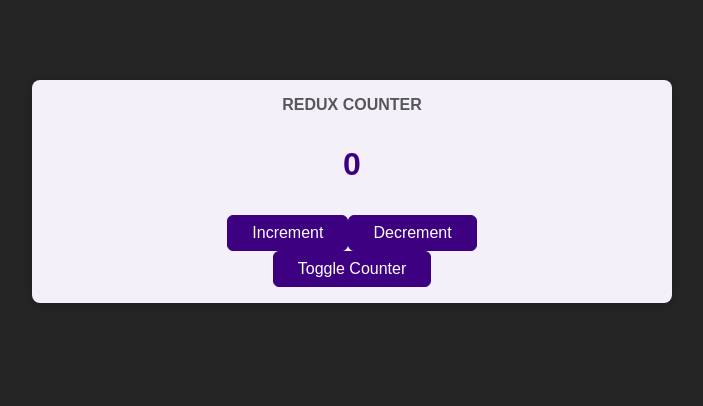
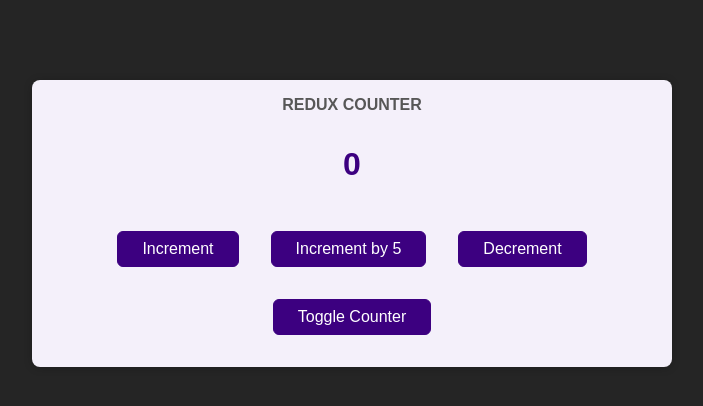
Before and after one commit to Simranjit884/redux-counter, a React (Create React App) app: page / in a window 1280 px wide. Shown: the top 406 px of the page, without its empty margins (288-991 px from the left). Built offline with nearby package versions, Linux system fonts and the light colour scheme.

Commit message:
inc by 5

```diff
--- a/src/components/Counter.js
+++ b/src/components/Counter.js
@@ -11,6 +11,9 @@
   const decrementHandler = () => {
     dispatch({ type: "decrement" });
   };
+  const increaseHandler = () => {
+    dispatch({type: "increase", amount: 5});
+  }
   const toggleCounterHandler = () => {};
 
   return (
@@ -19,6 +22,7 @@
       <div className={classes.value}>{counter}</div>
       <div>
         <button onClick={incrementHandler}>Increment</button>
+        <button onClick={increaseHandler}>Increment by 5</button>
         <button onClick={decrementHandler}>Decrement</button>
       </div>
       <button onClick={toggleCounterHandler}>Toggle Counter</button>
--- a/src/components/Counter.module.css
+++ b/src/components/Counter.module.css
@@ -21,3 +21,7 @@
   margin: 2rem 0;
   font-weight: bold;
 }
+
+.counter button {
+  margin: 1rem;
+}
--- a/src/store/index.js
+++ b/src/store/index.js
@@ -5,6 +5,12 @@
     if(action.type=== 'increment'){
         return {
             counter: state.counter + 1,
+        }
+    }
+
+    if(action.type === "increase") {
+        return {
+            counter: state.counter + action.amount,
         }
     }
 
```
